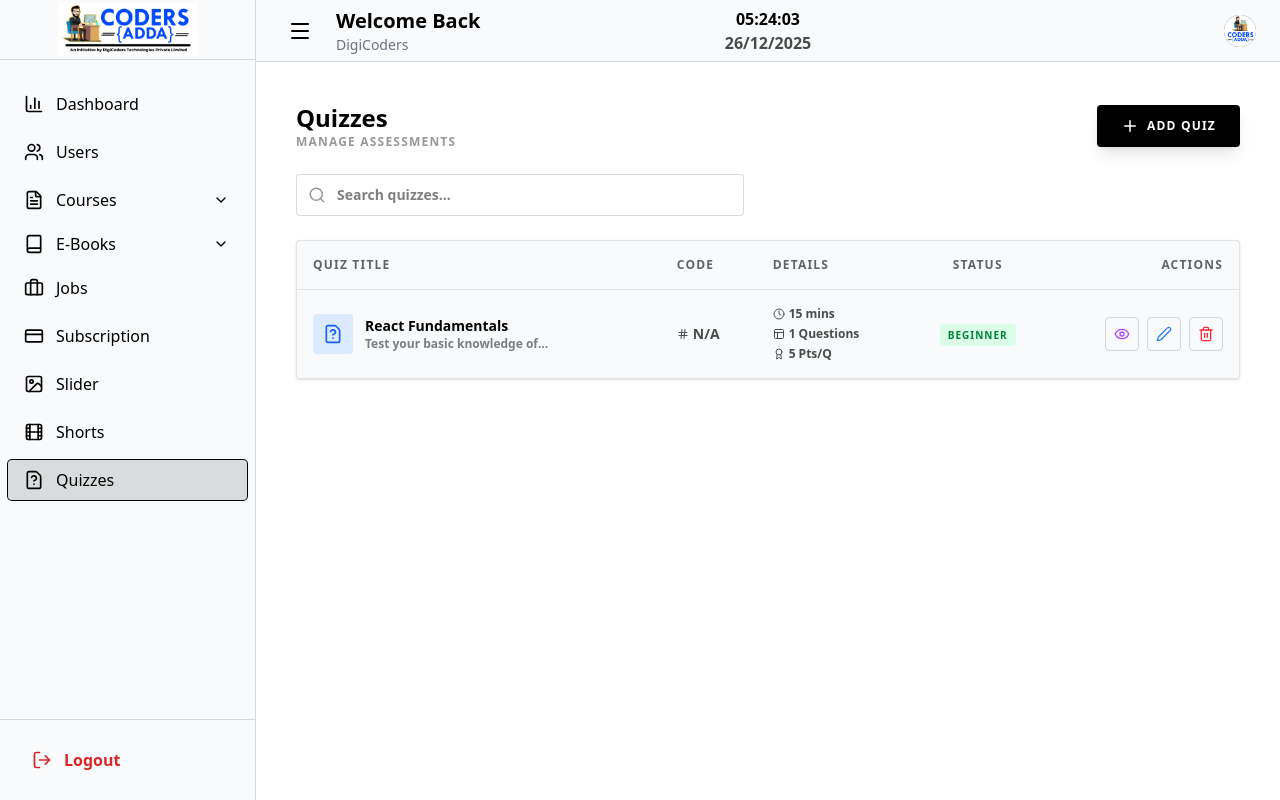
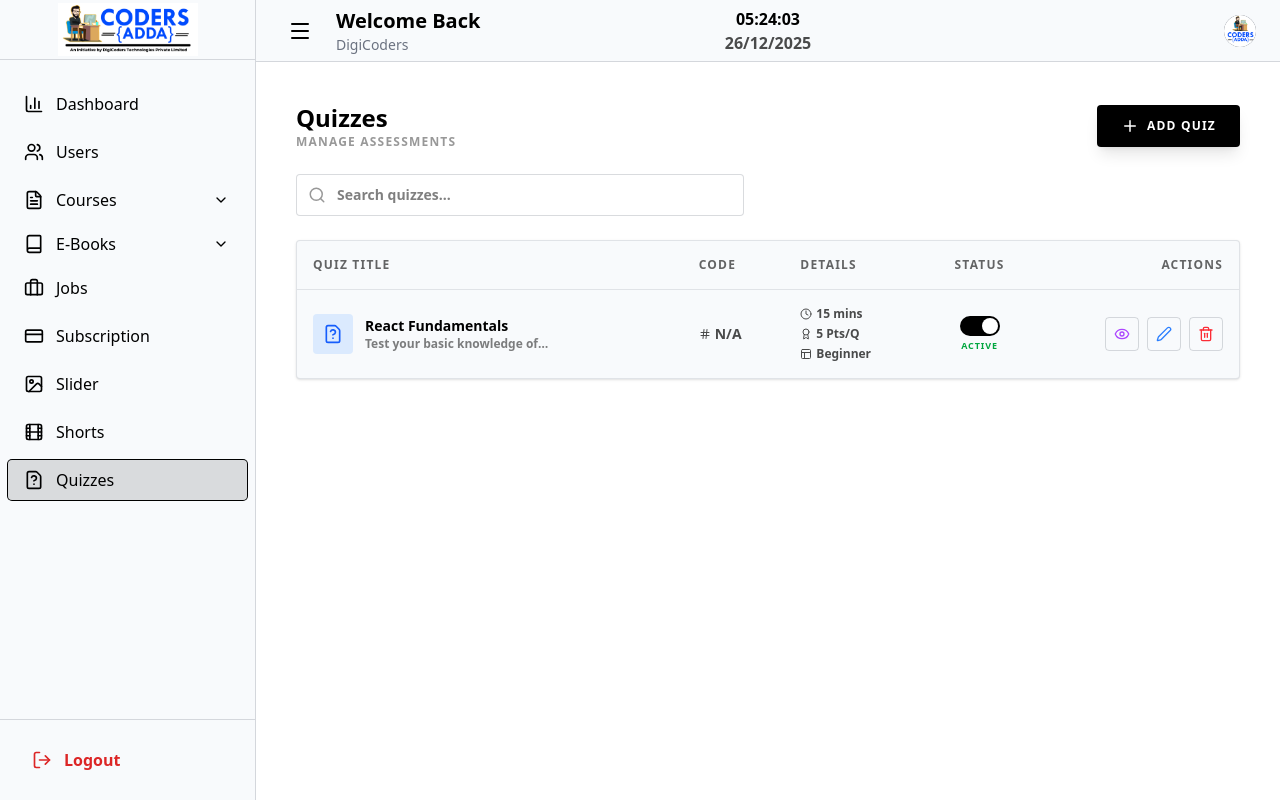
Before and after one commit to abhayvishwakarma880/CodersAdda_dashboard, a React (Vite) app: page /dashboard/quizzes in a window 1280 px wide. Built offline with nearby package versions, Linux system fonts and the light colour scheme.

Commit message:
Quiz updated

```diff
--- a/src/pages/AddQuiz.jsx
+++ b/src/pages/AddQuiz.jsx
@@ -194,7 +194,7 @@ function AddQuiz() {
                         style={{ backgroundColor: colors.background, borderColor: colors.accent + '30', color: colors.text }}
                      />
                 </div>
-                <div className="grid grid-cols-1 md:grid-cols-3 gap-6">
+                <div className="grid grid-cols-1 md:grid-cols-4 gap-6">
                     <div>
                         <label style={labelStyle}>Duration (Minutes)</label>
                         <input
@@ -229,6 +229,18 @@ function AddQuiz() {
                             className="w-full px-4 py-3 rounded border outline-none text-sm font-semibold"
                             style={{ backgroundColor: colors.background, borderColor: colors.accent + '30', color: colors.text }}
                         />
+                    </div>
+                    <div>
+                        <label style={labelStyle}>Status</label>
+                        <select
+                            value={formData.status || 'Active'}
+                            onChange={(e) => setFormData({ ...formData, status: e.target.value })}
+                            className="w-full px-4 py-3 rounded border outline-none text-sm font-semibold cursor-pointer"
+                            style={{ backgroundColor: colors.background, borderColor: colors.accent + '30', color: colors.text }}
+                        >
+                            <option value="Active">Active</option>
+                            <option value="Disable">Disable</option>
+                        </select>
                     </div>
                 </div>
             </div>
--- a/src/pages/EditQuiz.jsx
+++ b/src/pages/EditQuiz.jsx
@@ -195,7 +195,7 @@ function EditQuiz() {
                         style={{ backgroundColor: colors.background, borderColor: colors.accent + '30', color: colors.text }}
                      />
                 </div>
-                <div className="grid grid-cols-1 md:grid-cols-3 gap-6">
+                <div className="grid grid-cols-1 md:grid-cols-4 gap-6">
                     <div>
                         <label style={labelStyle}>Duration (Minutes)</label>
                         <input
@@ -230,6 +230,18 @@ function EditQuiz() {
                             className="w-full px-4 py-3 rounded border outline-none text-sm font-semibold"
                             style={{ backgroundColor: colors.background, borderColor: colors.accent + '30', color: colors.text }}
                         />
+                    </div>
+                    <div>
+                        <label style={labelStyle}>Status</label>
+                        <select
+                            value={formData.status || 'Active'}
+                            onChange={(e) => setFormData({ ...formData, status: e.target.value })}
+                            className="w-full px-4 py-3 rounded border outline-none text-sm font-semibold cursor-pointer"
+                            style={{ backgroundColor: colors.background, borderColor: colors.accent + '30', color: colors.text }}
+                        >
+                            <option value="Active">Active</option>
+                            <option value="Disable">Disable</option>
+                        </select>
                     </div>
                 </div>
             </div>
--- a/src/pages/Quizzes.jsx
+++ b/src/pages/Quizzes.jsx
@@ -5,10 +5,11 @@ import { useTheme } from '../context/ThemeContext';
 import { useData } from '../context/DataContext';
 import Swal from 'sweetalert2';
 import { toast } from 'react-toastify';
+import Toggle from '../components/ui/Toggle';
 
 function Quizzes() {
   const { colors } = useTheme();
-  const { quizzes, deleteQuiz } = useData();
+  const { quizzes, deleteQuiz, updateQuiz } = useData();
   const navigate = useNavigate();
   const [searchQuery, setSearchQuery] = useState('');
 
@@ -16,6 +17,12 @@ function Quizzes() {
     quiz.title?.toLowerCase().includes(searchQuery.toLowerCase()) ||
     quiz.description?.toLowerCase().includes(searchQuery.toLowerCase())
   );
+
+  const toggleQuizStatus = (id, currentStatus) => {
+    const newStatus = (currentStatus || 'Active') === 'Active' ? 'Disabled' : 'Active';
+    updateQuiz(id, { status: newStatus });
+    toast.info(`Quiz ${newStatus}`);
+  };
 
   const handleDelete = (id) => {
     Swal.fire({
@@ -103,18 +110,19 @@ function Quizzes() {
                       <td className="p-4">
                           <div className="flex flex-col gap-1 text-xs opacity-70">
                               <span className="flex items-center gap-1"><Clock size={12} /> {quiz.duration} mins</span>
-                              <span className="flex items-center gap-1"><Layout size={12} /> {quiz.questions?.length || 0} Questions</span>
                               <span className="flex items-center gap-1"><Award size={12} /> {quiz.points} Pts/Q</span>
+                              <span className="flex items-center gap-1"><Layout size={12} /> {quiz.level}</span>
                           </div>
                       </td>
                       <td className="p-4 text-center">
-                         <span className={`px-2 py-1 rounded text-[10px] font-bold uppercase tracking-widest ${
-                             quiz.level === 'Beginner' ? 'bg-green-100 text-green-700' :
-                             quiz.level === 'Intermediate' ? 'bg-yellow-100 text-yellow-700' :
-                             'bg-red-100 text-red-700'
-                         }`}>
-                             {quiz.level}
-                         </span>
+                          <div className="flex flex-col items-center gap-1">
+                             <Toggle active={(quiz.status || 'Active') === 'Active'} onClick={() => toggleQuizStatus(quiz.id, quiz.status)} />
+                             <span className={`text-[9px] font-bold uppercase tracking-widest ${
+                                 (quiz.status || 'Active') === 'Active' ? 'text-green-600' : 'text-red-500'
+                             }`}>
+                                 {quiz.status || 'Active'}
+                             </span>
+                          </div>
                       </td>
                       <td className="p-4">
                         <div className="flex items-center justify-end gap-2">
```
